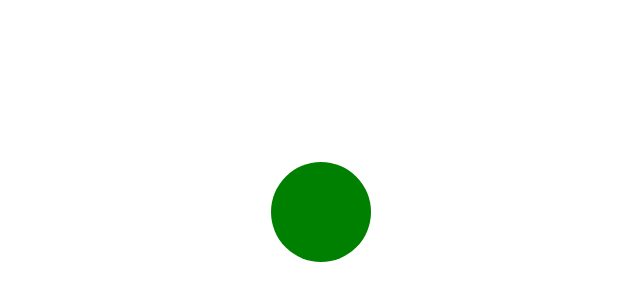
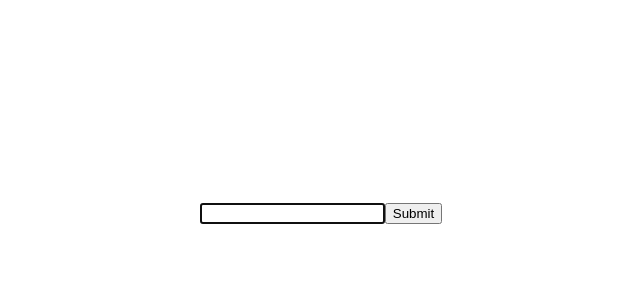
Before and after one commit to R3ter/ReactAssignments, a React (Vite) app: page / in a window 1280 px wide. Shown: the part 188-488 px from the top of the page, without its empty margins (319-959 px from the left). Built offline with nearby package versions, Linux system fonts and the light colour scheme.

Commit message:
13.5_focus

```diff
--- a/src/App.jsx
+++ b/src/App.jsx
@@ -1,5 +1,6 @@
 import "./App.css";
 import Changing_box from "./Components/13.3_changing_box/Changing_box";
+import Focus from "./Components/13.5_focus/Focus";
 import CheckBox from "./Components/7.2_checkbox/CheckBox";
 import Play_pause_video from "./Components/Assignment.10.1_play_pause_video/play_pause_video";
 import Image_toggle from "./Components/Assignment.10.2_image_toggle/Image_toggle";
@@ -20,7 +21,7 @@ import HelloWorld from "./Components/HelloWorld";
 function App() {
   return (
     <div className="App">
-      <Changing_box />
+      <Focus />
     </div>
   );
 }
--- /dev/null
+++ b/src/Components/13.5_focus/Focus.jsx
@@ -0,0 +1,14 @@
+import { useEffect, useRef } from "react";
+
+export default () => {
+  const input = useRef(null);
+  useEffect(() => {
+    input.current.focus();
+  }, []);
+  return (
+    <div>
+      <input ref={input} type={"email"} />
+      <input type={"submit"} />
+    </div>
+  );
+};
```
